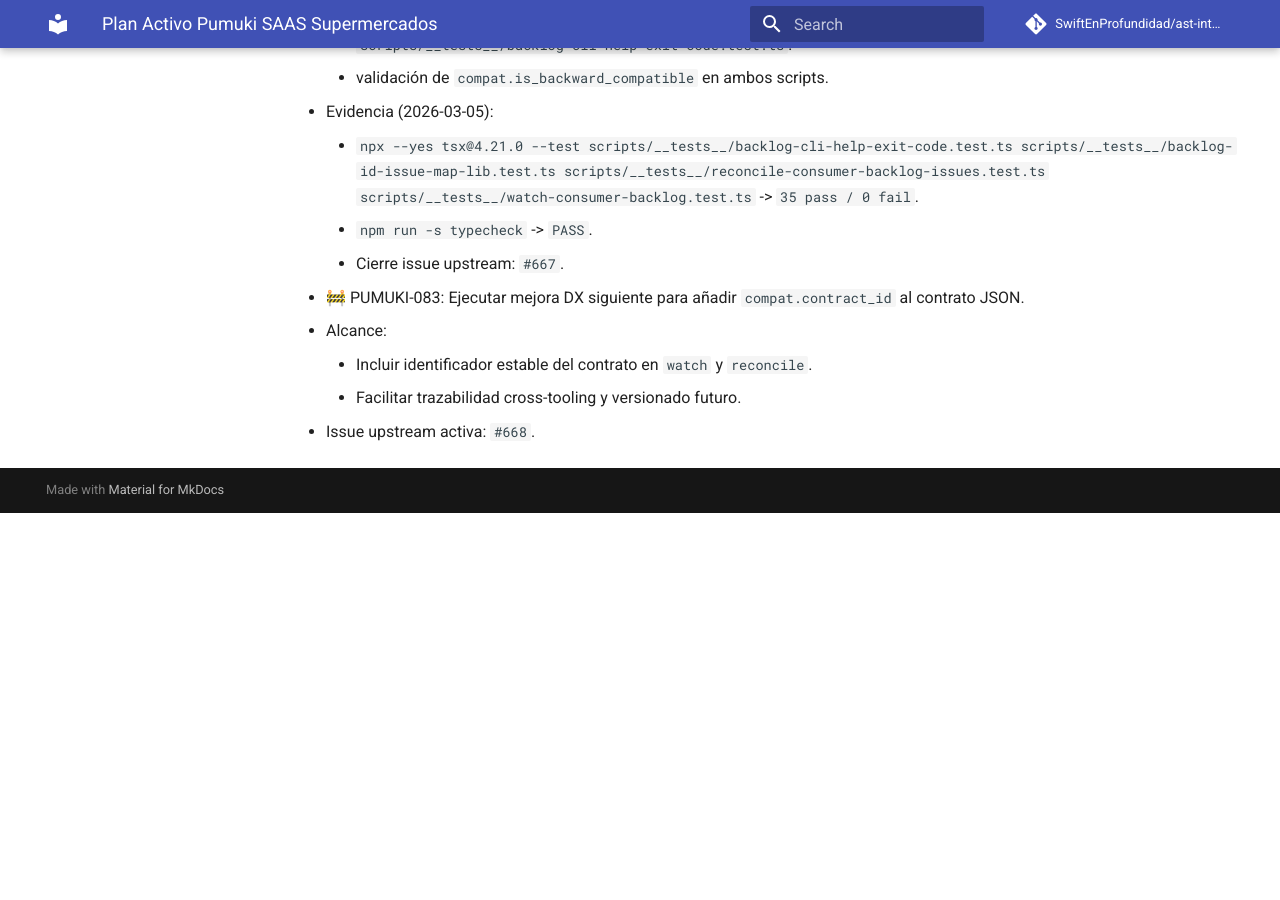
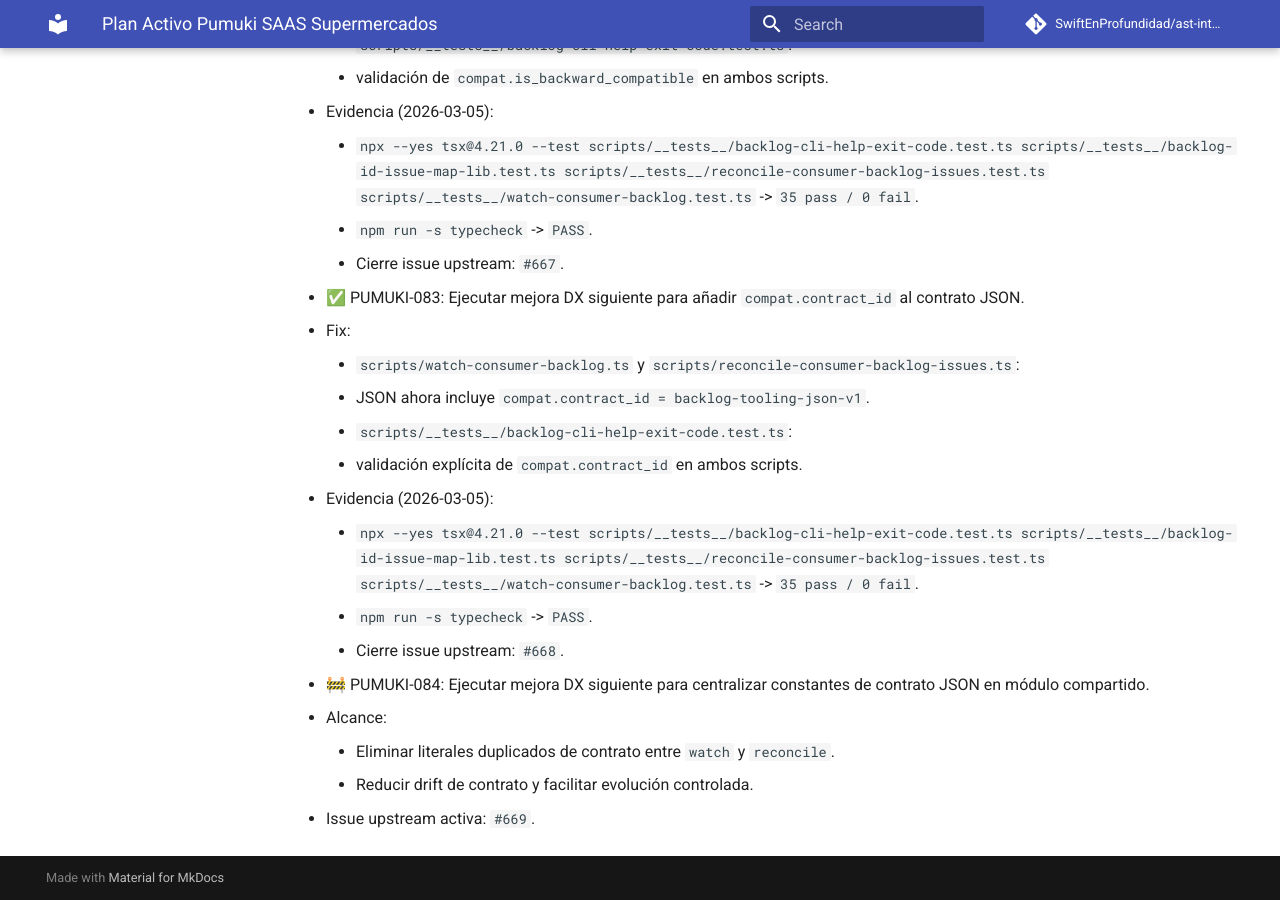
Before and after one commit to SwiftEnProfundidad/ast-intelligence-hooks, an MkDocs documentation site: the page built from docs/seguimiento-activo-pumuki-saas-supermercados.md, in a window 1280 px wide and 900 px high, scrolled down 35961 px. Built offline with MkDocs 1.6.1 and Material for MkDocs 9.7.7, drawn with Linux system fonts in a browser that asks for light colours; comment, search, counter and statistics services are not loaded; before the commit the page ends 36474 px from its top, so only the background shows below that.

Commit message:
feat(backlog-tools): add compat contract_id

```diff
--- a/docs/seguimiento-activo-pumuki-saas-supermercados.md
+++ b/docs/seguimiento-activo-pumuki-saas-supermercados.md
@@ -948,8 +948,19 @@
     - `npm run -s typecheck` -> `PASS`.
     - Cierre issue upstream: `#667`.
 
-- 🚧 PUMUKI-083: Ejecutar mejora DX siguiente para añadir `compat.contract_id` al contrato JSON.
+- ✅ PUMUKI-083: Ejecutar mejora DX siguiente para añadir `compat.contract_id` al contrato JSON.
+  - Fix:
+    - `scripts/watch-consumer-backlog.ts` y `scripts/reconcile-consumer-backlog-issues.ts`:
+      - JSON ahora incluye `compat.contract_id = backlog-tooling-json-v1`.
+    - `scripts/__tests__/backlog-cli-help-exit-code.test.ts`:
+      - validación explícita de `compat.contract_id` en ambos scripts.
+  - Evidencia (2026-03-05):
+    - `npx --yes tsx@4.21.0 --test scripts/__tests__/backlog-cli-help-exit-code.test.ts scripts/__tests__/backlog-id-issue-map-lib.test.ts scripts/__tests__/reconcile-consumer-backlog-issues.test.ts scripts/__tests__/watch-consumer-backlog.test.ts` -> `35 pass / 0 fail`.
+    - `npm run -s typecheck` -> `PASS`.
+    - Cierre issue upstream: `#668`.
+
+- 🚧 PUMUKI-084: Ejecutar mejora DX siguiente para centralizar constantes de contrato JSON en módulo compartido.
   - Alcance:
-    - Incluir identificador estable del contrato en `watch` y `reconcile`.
-    - Facilitar trazabilidad cross-tooling y versionado futuro.
-  - Issue upstream activa: `#668`.
+    - Eliminar literales duplicados de contrato entre `watch` y `reconcile`.
+    - Reducir drift de contrato y facilitar evolución controlada.
+  - Issue upstream activa: `#669`.
```
Also changed, not shown: docs/registro-maestro-de-seguimiento.md (+2 -2 lines), 3 other files.
